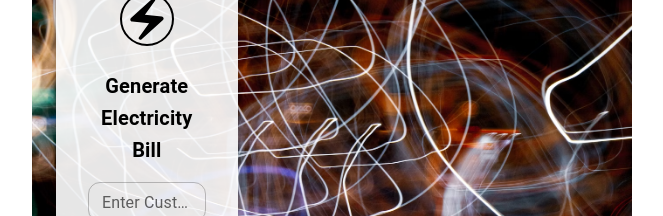
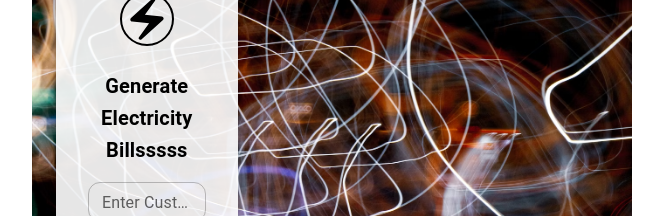
Before and after one commit to Rakshith12345/react-demo-app, a React (Create React App) app: page / in a window 1280 px wide. Shown: the part 152-368 px from the top of the page, without its empty margins (308-971 px from the left). Built offline with nearby package versions, Linux system fonts and the light colour scheme.

Commit message:
Update Electricity.js

```diff
--- a/src/forms/Electricity.js
+++ b/src/forms/Electricity.js
@@ -103,7 +103,7 @@ function Electricity() {
                   </Box>
 
                   <Typography variant="h6" sx={{ color: 'black', fontWeight: 'bold' }}>
-                    Generate Electricity Bill
+                    Generate Electricity Billsssss
                   </Typography>
                 </Grid>
                 <Grid item xs={12}>
```
